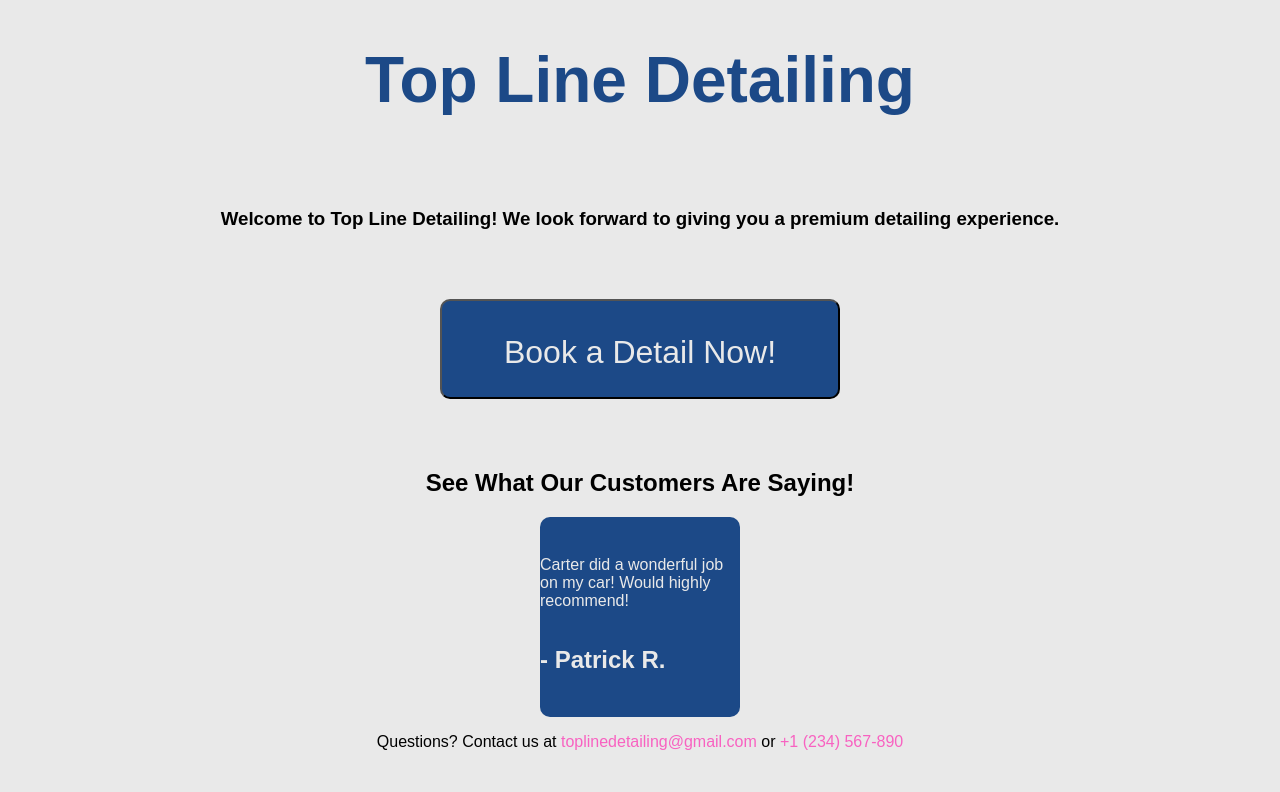
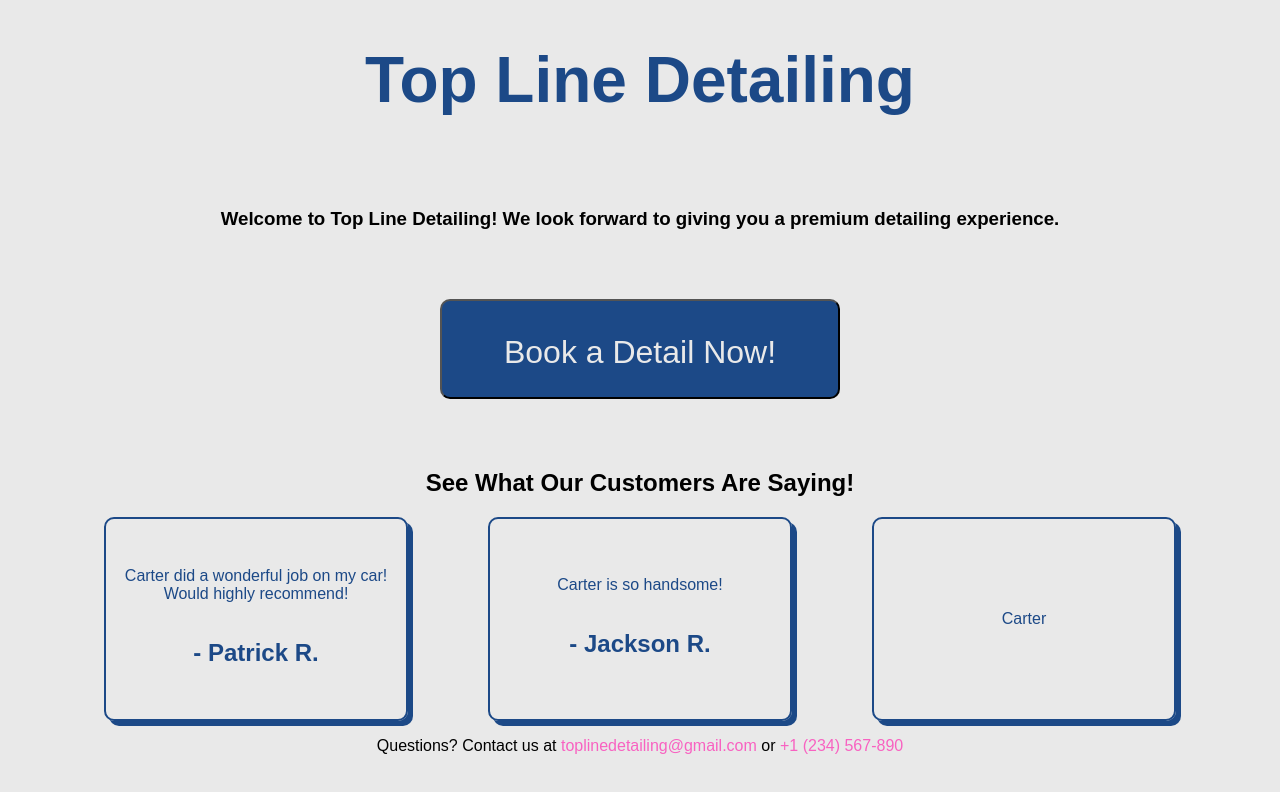
Before and after one commit to patrickriley1/TopLine, a React (Vite) app in the folder topline/: page / in a window 1280 px wide. Shown: the top 792 px of the page. Built offline with nearby package versions, Linux system fonts and the light colour scheme.

Commit message:
review cards

```diff
--- a/topline/src/App.css
+++ b/topline/src/App.css
@@ -33,6 +33,7 @@
 .Testimonials {
   display: flex;
   flex-direction: column;
+  justify-content: center;
   align-items: center;
 }
 
@@ -49,11 +50,17 @@
   display: flex;
   flex-direction: column;
   justify-content: center;
-  width: 200px;
+  width: 300px;
   height: 200px;
-  background-color: var(--color2);
-  color: var(--color1);
+  color: var(--color2);
   border-radius: 10px;
+  text-align: center;
+  border: 2px solid var(--color2);
+  box-shadow: 5px 5px var(--color2);
+}
 
-
+.flexrow {
+  display: flex;
+  flex-direction: row;
+  gap: 80px;
 }
--- a/topline/src/App.jsx
+++ b/topline/src/App.jsx
@@ -16,18 +16,24 @@ function App() {
       </div>
       <div className="Testimonials">
         <h2>See What Our Customers Are Saying!</h2>
-        <div className="flewrow">
+        <div className="flexrow">
           <div className="testimonialCard">
             <p>Carter did a wonderful job on my car! Would highly recommend!</p>
             <h2>- Patrick R.</h2>
           </div>
-        </div>
+          <div className="testimonialCard">
+            <p>Carter is so handsome!</p>
+            <h2>- Jackson R.</h2>
+          </div>
+          <div className="testimonialCard">
+            <p>Carter</p>
+
+          </div>
 
 
 
 
-
-
+        </div>
       </div>
       <div className="Footer">
         <p>Questions? Contact us at <a href="mailto:toplinedetailing@gmail.com">toplinedetailing@gmail.com</a> or <a href="tel:+1234567890">+1 (234) 567-890</a></p>
```
